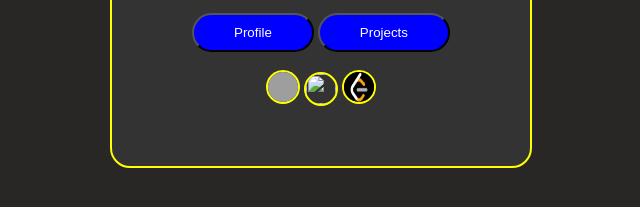
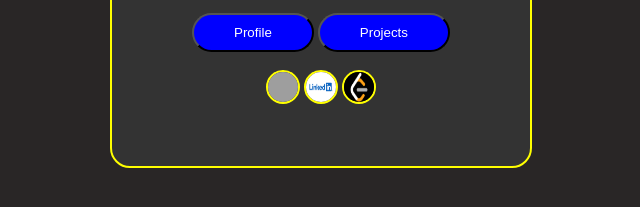
Before and after one commit to AnilYadav8/Portfolio, a plain HTML site: page index.html in a window 1280 px wide. Shown: the part 437-644 px from the top of the page, 319-959 px from the left. Drawn offline with Linux system fonts and the light colour scheme; grey boxes are pictures that could not be loaded.

Commit message:
Update index.html

```diff
--- a/index.html
+++ b/index.html
@@ -68,7 +68,7 @@
     <a href="Projects.html"><button>Projects</button></a><br><br>
 
     <a href="https://github.com/AnilYadav8"><img  id="insta" height="30px" width="30px" src="https://encrypted-tbn0.gstatic.com/images?q=tbn:ANd9GcStEJOLvmB_jgIRwoTlBewFuAkjpttBAqOLdw&s" alt=""></a>
-   <a href="https://www.linkedin.com/in/anil-yadav-244475333?utm_source=share&utm_campaign=share_via&utm_content=profile&utm_medium=android_app"> <img id="link" height="30px"width="30px"  src="image/download.png" alt=""></a>
+   <a href="https://www.linkedin.com/in/anil-yadav-244475333?utm_source=share&utm_campaign=share_via&utm_content=profile&utm_medium=android_app"> <img id="link" height="30px"width="30px"  src="download.png" alt=""></a>
     <a href="https://leetcode.com/u/Anil_Yadav8/"><img id="twi" height="30px"width="30px"  src="download (1)1111.png" alt=""></a>
     <h3></h3>
 </div>
```
